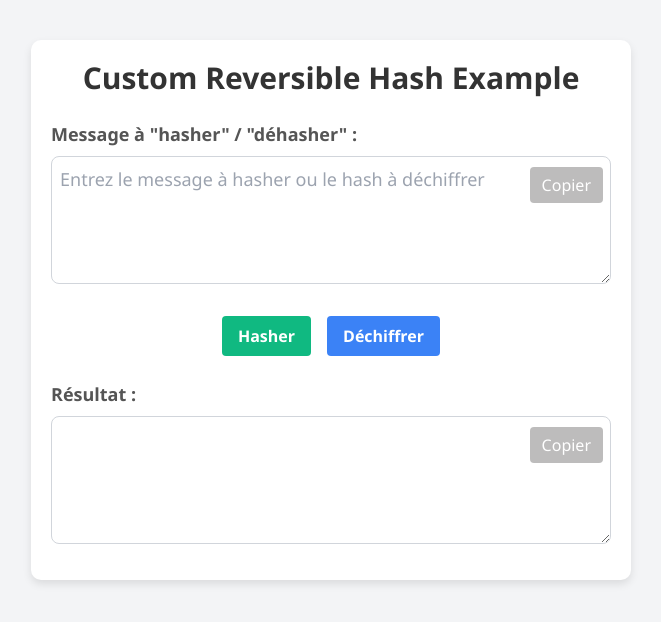
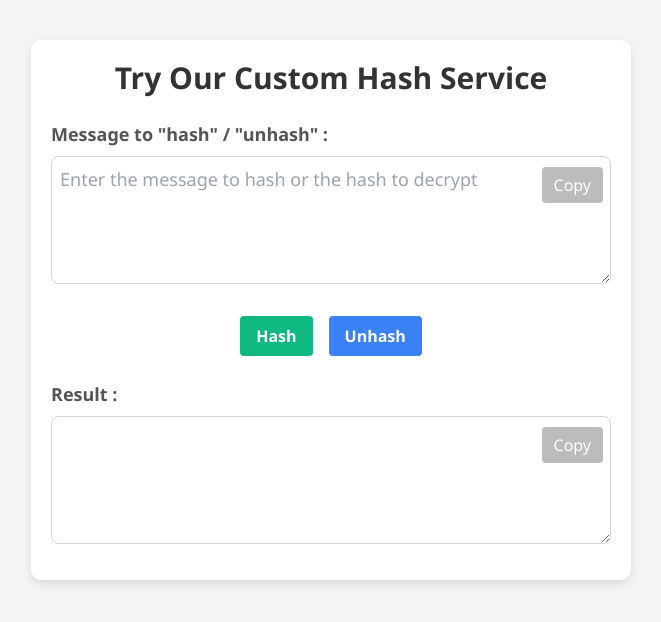
Before and after one commit to HakiMohamed/crypte_decrypte, a plain HTML site: page index.html in a window 1280 px wide. Shown: the whole page, without its empty margins (309-970 px from the left). Drawn offline with nearby package versions, Linux system fonts and the light colour scheme.

```diff
--- a/index.html
+++ b/index.html
@@ -1,12 +1,12 @@
 <!DOCTYPE html>
-<html lang="fr">
+<html lang="en">
 
 <head>
     <meta charset="UTF-8">
     <meta name="viewport" content="width=device-width, initial-scale=1.0">
     <meta name="robots" content="noindex, nofollow">
     <meta name="googlebot" content="noindex, nofollow">
-    <title>Custom Reversible Hash Example</title>
+    <title>Hash</title>
     <link href="https://cdn.jsdelivr.net/npm/tailwindcss@2.2.7/dist/tailwind.min.css" rel="stylesheet">
     <style>
         body {
@@ -83,25 +83,25 @@
 <body class="bg-gray-100">
 
     <div style="z-index: 99999;" class="relative container bg-white shadow-lg rounded-lg px-8 py-6 mt-16">
-        <h2 class="text-3xl font-bold mb-6 text-center">Custom Reversible Hash Example</h2>
-        <label for="message" class="block text-lg mb-2">Message à "hasher" / "déhasher" :</label>
+        <h2 class="text-3xl font-bold mb-6 text-center">Try Our Custom Hash Service</h2>
+        <label for="message" class="block text-lg mb-2">Message to "hash" / "unhash" :</label>
         <div class="relative">
-            <textarea id="message" placeholder="Entrez le message à hasher ou le hash à déchiffrer"
+            <textarea id="message" placeholder="Enter the message to hash or the hash to decrypt"
                 class="w-full h-32 p-2 text-lg border border-gray-300 rounded-lg resize-y focus:outline-none focus:ring-2 focus:ring-green-400"></textarea>
-            <button onclick="copyToClipboard('message')" class="copy-button">Copier</button>
+            <button onclick="copyToClipboard('message')" class="copy-button">Copy</button>
         </div>
         <div class="flex justify-center mt-4 space-x-4">
             <button onclick="hashMessage()"
-                class="bg-green-500 hover:bg-green-600 text-white font-bold py-2 px-4 rounded transition duration-300 ease-in-out transform hover:scale-105">Hasher</button>
+                class="bg-green-500 hover:bg-green-600 text-white font-bold py-2 px-4 rounded transition duration-300 ease-in-out transform hover:scale-105">Hash</button>
             <button onclick="dehashMessage()"
-                class="bg-blue-500 hover:bg-blue-600 text-white font-bold py-2 px-4 rounded transition duration-300 ease-in-out transform hover:scale-105">Déchiffrer</button>
+                class="bg-blue-500 hover:bg-blue-600 text-white font-bold py-2 px-4 rounded transition duration-300 ease-in-out transform hover:scale-105">Unhash</button>
         </div>
         <div class="mt-6">
-            <label for="hashedResult" class="block text-lg mb-2">Résultat :</label>
+            <label for="hashedResult" class="block text-lg mb-2">Result :</label>
             <div class="relative">
                 <textarea id="hashedResult" readonly
                     class="w-full h-32 p-2 text-lg border border-gray-300 rounded-lg resize-y focus:outline-none"></textarea>
-                <button onclick="copyToClipboard('hashedResult')" class="copy-button">Copier</button>
+                <button onclick="copyToClipboard('hashedResult')" class="copy-button">Copy</button>
             </div>
         </div>
     </div>
@@ -112,7 +112,7 @@
             const textarea = document.getElementById(elementId);
             textarea.select();
             document.execCommand('copy');
-            alert('Texte copié dans le presse-papier !');
+            alert('Text copied to clipboard!');
         }
 
         function toggleCopyButton(elementId) {
```
